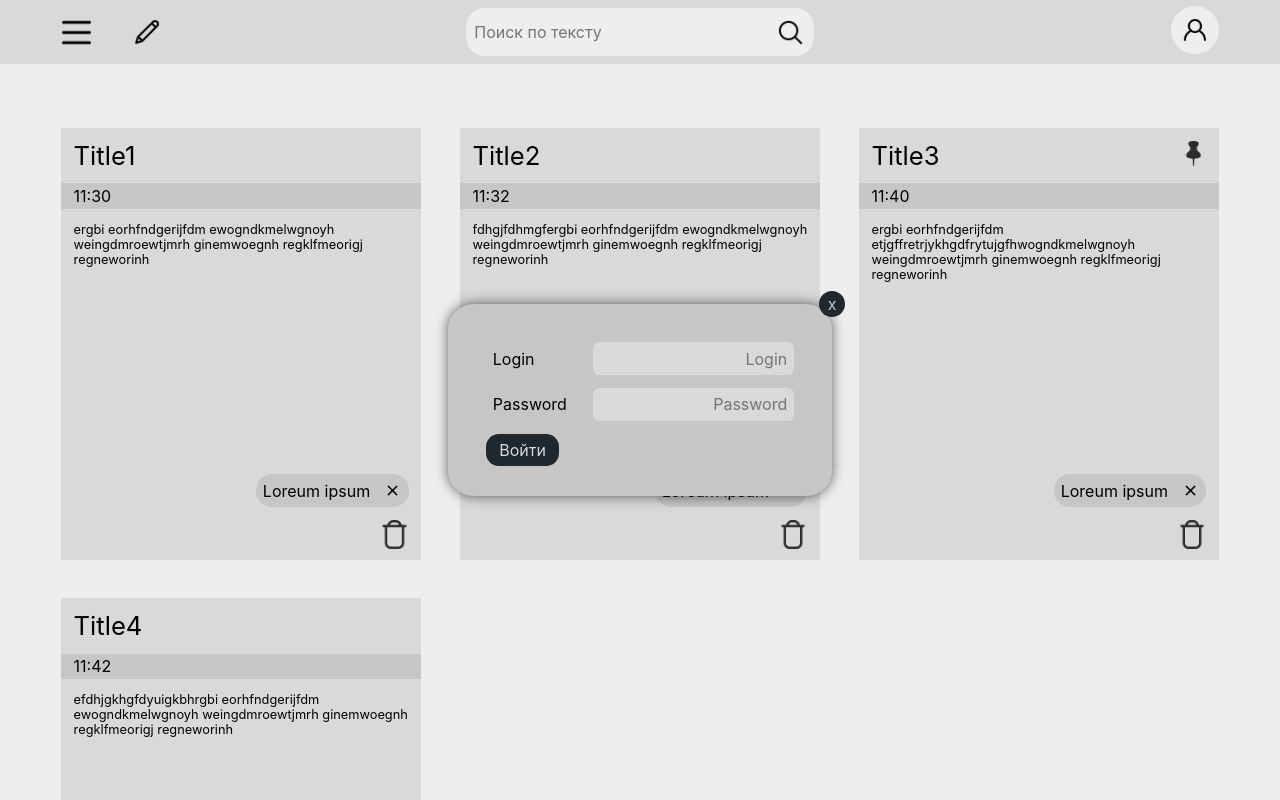
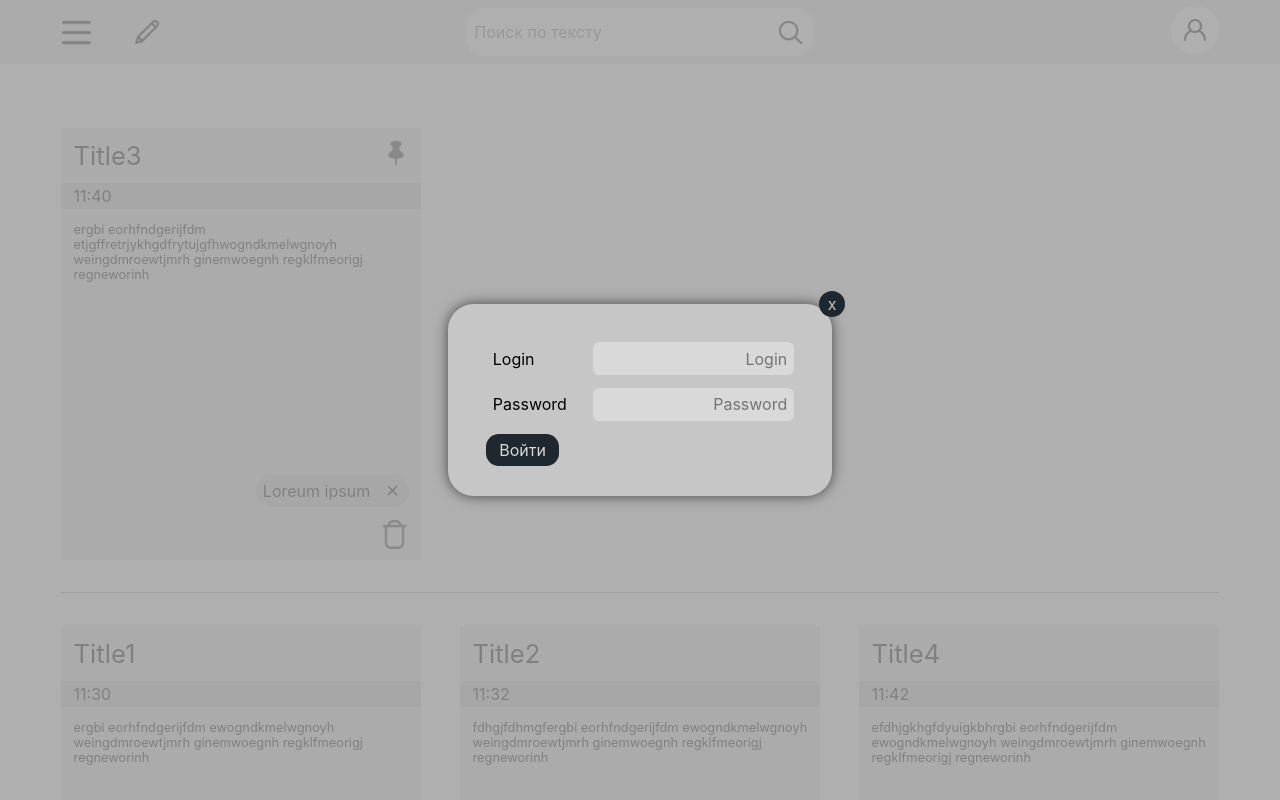
Before and after one commit to ZoomBySNik/notesfornt, a Vue app: page / in a window 1280 px wide. Both pictures are taken after a click on the button 1195 px from the left and 30 px from the top of the page. Shown: the top 800 px of the page. Built offline with nearby package versions, Linux system fonts and the light colour scheme.

Commit message:
Настроена фильтрация по времени заметки и закреплению создана подолжка на странице входа

```diff
--- a/src/App.vue
+++ b/src/App.vue
@@ -1,25 +1,43 @@
-<script setup>
-import NoteInGrid from "./components/NoteInGrid.vue";
-import Navbar from "./components/Navbar.vue";
+<script>
+import Navbar from "@/components/Navbar.vue";
+import NoteInGrid from "@/components/NoteInGrid.vue";
 
-const notes = [
-  {id: 1, title:'Title1', pinned:false, time:'11:30', content:'ergbi eorhfndgerijfdm  ewogndkmelwgnoyh weingdmroewtjmrh ginemwoegnh regklfmeorigj regneworinh'},
-  {id: 2, title:'Title2', pinned:false, time:'11:32', content:'fdhgjfdhmgfergbi eorhfndgerijfdm  ewogndkmelwgnoyh weingdmroewtjmrh ginemwoegnh regklfmeorigj regneworinh'},
-  {id: 3, title:'Title3', pinned:true, time:'11:40', content:'ergbi eorhfndgerijfdm  etjgffretrjykhgdfrytujgfhwogndkmelwgnoyh weingdmroewtjmrh ginemwoegnh regklfmeorigj regneworinh'},
-  {id: 4, title:'Title4', pinned:false, time:'11:42', content:'efdhjgkhgfdyuigkbhrgbi eorhfndgerijfdm  ewogndkmelwgnoyh weingdmroewtjmrh ginemwoegnh regklfmeorigj regneworinh'},
-]
-const labels = [
-  {id: 1, title:'Title1'},
-  {id: 2, title:'Title2'}
-]
-
+export default {
+  components: {NoteInGrid, Navbar},
+  data() {
+    return {
+      notes: [
+        {id: 1, title:'Title1', pinned:false, time:'11:30', content:'ergbi eorhfndgerijfdm ewogndkmelwgnoyh weingdmroewtjmrh ginemwoegnh regklfmeorigj regneworinh'},
+        {id: 2, title:'Title2', pinned:false, time:'11:32', content:'fdhgjfdhmgfergbi eorhfndgerijfdm ewogndkmelwgnoyh weingdmroewtjmrh ginemwoegnh regklfmeorigj regneworinh'},
+        {id: 3, title:'Title3', pinned:true, time:'11:40', content:'ergbi eorhfndgerijfdm etjgffretrjykhgdfrytujgfhwogndkmelwgnoyh weingdmroewtjmrh ginemwoegnh regklfmeorigj regneworinh'},
+        {id: 4, title:'Title4', pinned:false, time:'11:42', content:'efdhjgkhgfdyuigkbhrgbi eorhfndgerijfdm ewogndkmelwgnoyh weingdmroewtjmrh ginemwoegnh regklfmeorigj regneworinh'},
+      ],
+      labels: [
+        {id: 1, title:'Title1'},
+        {id: 2, title:'Title2'}
+      ]
+    };
+  },
+  computed: {
+    pinnedNotes() {
+      return this.notes.filter(note => note.pinned).sort((a, b) => a.time.localeCompare(b.time));
+    },
+    unpinnedNotes() {
+      return this.notes.filter(note => !note.pinned).sort((a, b) => a.time.localeCompare(b.time));
+    }
+  }
+};
 </script>
 
 <template>
   <Navbar :labels="labels"></Navbar>
   <div class="content">
     <div class="grid-for-notes">
-      <NoteInGrid v-for="note in notes" :note="note"></NoteInGrid>
+      <NoteInGrid v-for="note in pinnedNotes" :note="note"></NoteInGrid>
+    </div>
+    <hr style="margin: 2em 0">
+    <div class="grid-for-notes">
+      <NoteInGrid v-for="note in unpinnedNotes" :note="note"></NoteInGrid>
     </div>
   </div>
 </template>
--- a/src/assets/main.css
+++ b/src/assets/main.css
@@ -13,3 +13,13 @@ body{
 :focus{
     outline: none;
 }
+
+.gray-background {
+    position: fixed;
+    top: 0;
+    left: 0;
+    right: 0;
+    bottom: 0;
+    z-index: 500;
+    background: rgba(160, 160, 160, 0.8);
+}
--- a/src/components/LoginField.vue
+++ b/src/components/LoginField.vue
@@ -1,4 +1,6 @@
 <template>
+  <div @click="clickOnClose" class="gray-background">
+  </div>
   <div class="box-for-login">
     <button class="close-button" @click="clickOnClose">x</button>
     <div class="input-line"><p>Login</p><input type="text" class="text-input" placeholder="Login"></div>
--- a/src/components/Navbar.vue
+++ b/src/components/Navbar.vue
@@ -19,7 +19,7 @@
       <button class="add-label-button"></button>
     </li>
   </ul>
-  <LoginField v-if="isLoginOpen" @button-on-close-clicked="isLoginOpen=!isLoginOpen"></LoginField>
+  <LoginField style="position: relative" v-if="isLoginOpen" @button-on-close-clicked="isLoginOpen=!isLoginOpen"></LoginField>
 </template>
 
 <script>
```
